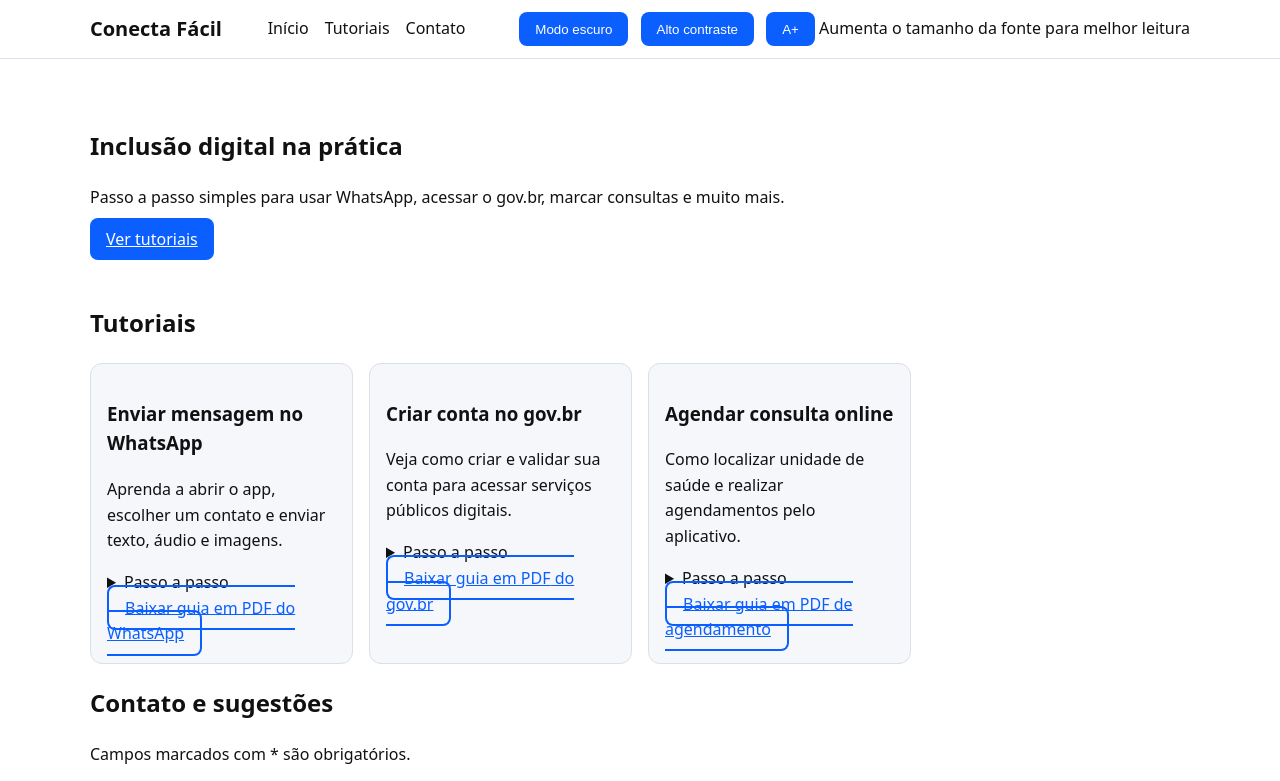
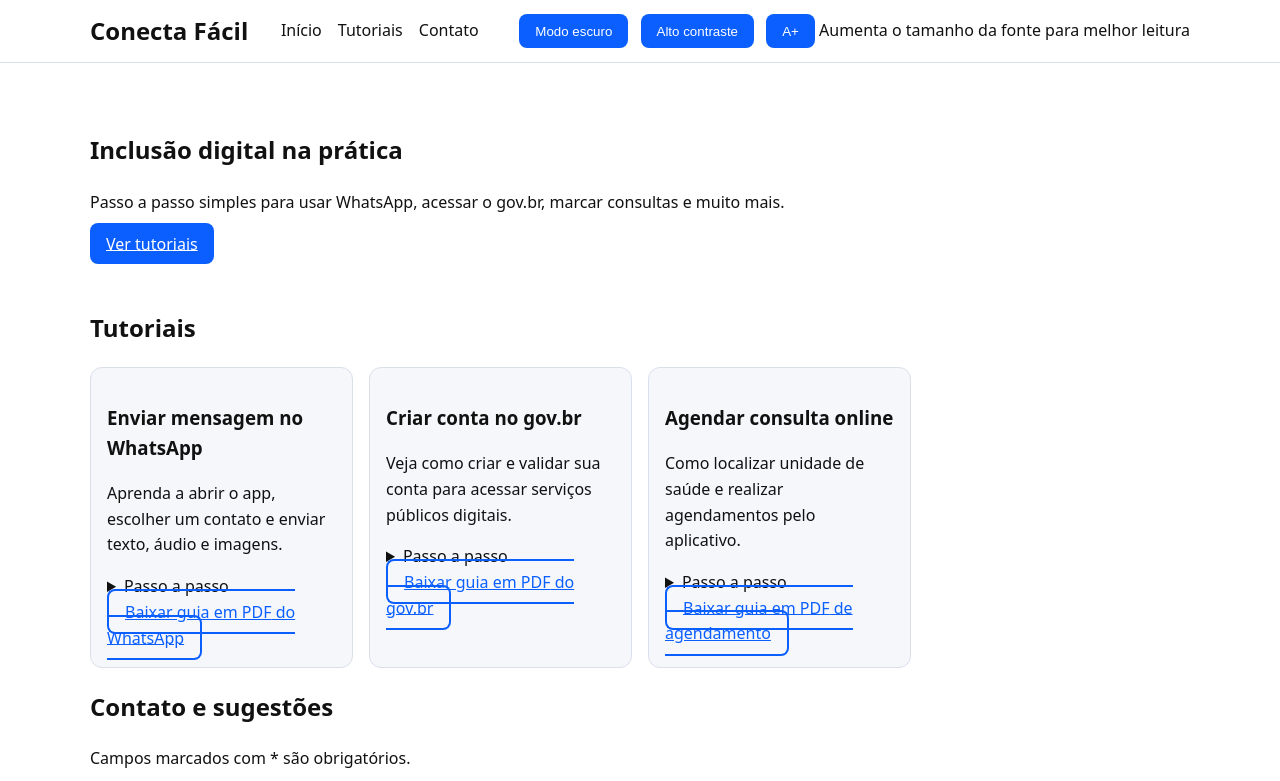
Before and after one commit to vivianemachado9291/Conecta-facil, a plain HTML site: page src/index.html in a window 1280 px wide. Shown: the top 781 px of the page. Drawn offline with Linux system fonts and the light colour scheme.

Commit message:
Update styles.css

```diff
--- a/src/css/styles.css
+++ b/src/css/styles.css
@@ -6,72 +6,79 @@
   --card: #f5f7fb;
   --focus: #ffab00;
   --border: #d9dfeb;
---font-size: 1rem; /* base 16px */
+  --font-size: 1rem; /* 16px */
 }
 
-
-/* Preferência do usuário (dark) */
+/* Dark conforme preferência do SO */
 @media (prefers-color-scheme: dark) {
   :root { --bg:#0e1116; --text:#f2f5f9; --card:#171b22; --border:#2a3140; }
 }
 
-
-/* Estado: modo escuro explícito */
+/* Forçar dark via toggle */
 :root.theme-dark { --bg:#0e1116; --text:#f2f5f9; --card:#171b22; --border:#2a3140; }
 
-
-/* Estado: alto contraste */
+/* Alto contraste via toggle */
 :root.theme-contrast { --bg:#000; --text:#fff; --brand:#00ffff; --card:#000; --border:#fff; --focus:#ff0; }
-
 
 html { font-size: 100%; }
 body {
   margin: 0;
-font-family: system-ui, -apple-system, Segoe UI, Roboto, Ubuntu, 'Helvetica Neue', Arial, 'Noto Sans', 'Apple Color Emoji', 'Segoe UI Emoji', 'Segoe UI Symbol';
+  font-family: system-ui, -apple-system, Segoe UI, Roboto, Ubuntu, "Helvetica Neue", Arial, "Noto Sans";
   background: var(--bg);
   color: var(--text);
   line-height: 1.6;
   font-size: var(--font-size);
 }
 
-
 .container { width: min(1100px, 92%); margin: 0 auto; }
 
-
+/* Skip link */
 .skip-link {
-position: absolute; left: -999px; top: 0; background: var(--brand); color: #fff; padding: .5rem 1rem; z-index: 1000;
+  position: absolute; left: -999px; top: 0;
+  background: var(--brand); color: #fff; padding: .5rem 1rem; z-index: 1000;
 }
 .skip-link:focus { left: 1rem; top: 1rem; outline: 3px solid var(--focus); }
 
-
+/* Header/Nav */
 .site-header { border-bottom: 1px solid var(--border); }
 .site-header .container { display: flex; align-items: center; gap: 1rem; justify-content: space-between; padding: .75rem 0; }
 .brand { margin: 0; font-size: 1.25rem; }
 .site-nav ul { display: flex; gap: 1rem; list-style: none; margin: 0; padding: 0; }
 .site-nav a { color: var(--text); text-decoration: none; }
 .site-nav a:focus, .site-nav a:hover { text-decoration: underline; }
-
-
 .toggles button { margin-left: .5rem; }
 
-
-.hero { padding: 3rem 0 2rem; }
+/* Botões */
 .btn-primary, .btn-secondary, button {
   background: var(--brand); color: #fff; border: none; padding: .6rem 1rem; border-radius: .5rem; cursor: pointer;
 }
 .btn-secondary { background: transparent; color: var(--brand); border: 2px solid var(--brand); }
 
+/* Hero */
+.hero { padding: 3rem 0 2rem; }
 
+/* Grid/cards */
 .grid { display: grid; grid-template-columns: repeat(auto-fill, minmax(260px, 1fr)); gap: 1rem; }
 .card { background: var(--card); border: 1px solid var(--border); padding: 1rem; border-radius: .75rem; }
 
-
+/* Formulário */
 .form-group { margin-bottom: 1rem; }
-input, textarea { width: 100%; padding: .6rem .75rem; border: 1px solid var(--border); border-radius: .5rem; background: transparent; color: var(--text); }
+input, textarea {
+  width: 100%; padding: .6rem .75rem; border: 1px solid var(--border); border-radius: .5rem;
+  background: transparent; color: var(--text);
+}
 .field-error { color: #c62828; min-height: 1.25rem; margin-top: .25rem; }
 
-
+/* Footer */
 .site-footer { border-top: 1px solid var(--border); padding: 1.5rem 0; margin-top: 2rem; }
 
+/* Foco visível */
+:focus { outline: 3px solid var(--focus); outline-offset: 2px; }
 
+/* Estado pressed para botões de preferência */
+[aria-pressed="true"] { box-shadow: 0 0 0 3px var(--focus) inset; }
+
+/* Responsivo */
+@media (min-width: 768px) {
+  .brand { font-size: 1.5rem; }
 }
```
Lines whose indentation alone changed are shown as unchanged.
